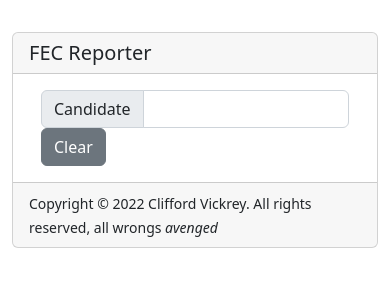
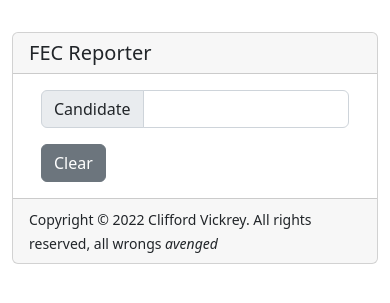
Before and after one commit to cliffordvickrey/fec-reporter, a PHP site: page / in a window 390 px wide. Shown: the top 303 px of the page. Run offline with PHP 8.4, Linux system fonts and the light colour scheme.

Commit message:
mobile fix

```diff
--- a/app/pages/report.php
+++ b/app/pages/report.php
@@ -80,7 +80,7 @@ if (null !== $totalType) {
                                         </div>
                                     </div>
                                     <div class="col-12 col-lg-6">
-                                        <button class="btn btn-secondary" id="fec-clear">Clear</button>
+                                        <button class="btn btn-secondary mt-3 mt-lg-0" id="fec-clear">Clear</button>
                                     </div>
                                 </div>
                                 <?php if ('' !== $candidate->id) { ?>
```
